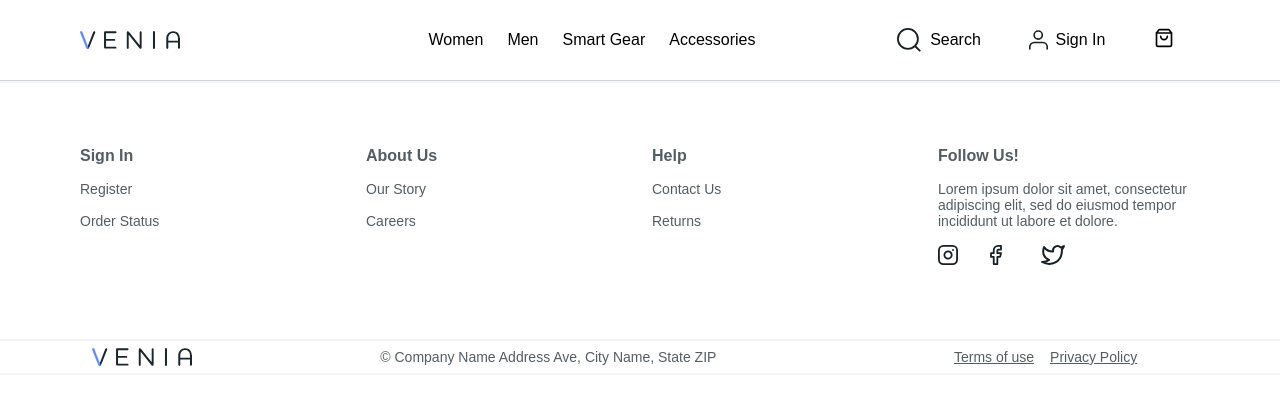
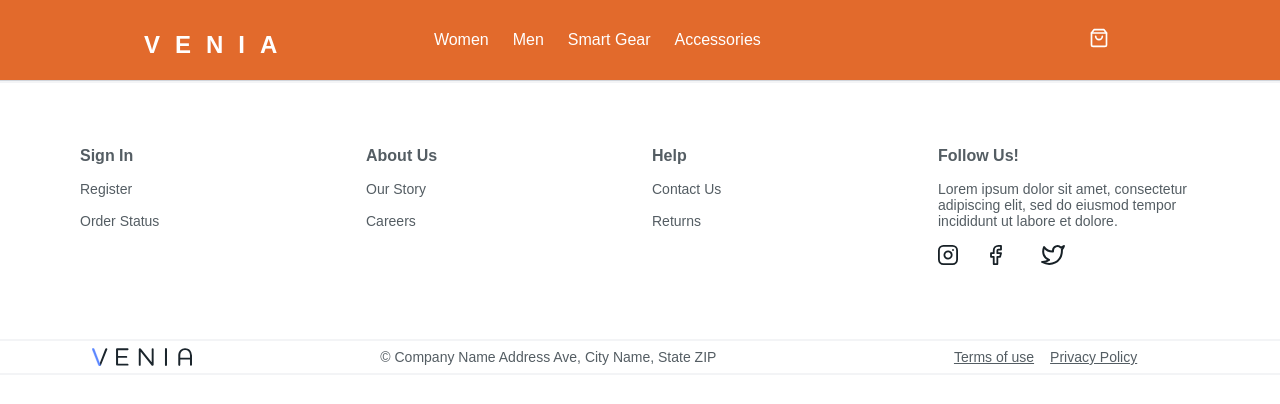
Before and after one commit to Sharmasachinn/Final-project, a React (Create React App) app: page / in a window 1280 px wide. Shown: the top 404 px of the page. Built offline with nearby package versions, Linux system fonts and the light colour scheme; a web font is replaced by a local one.

Commit message:
bannerheader_commit

```diff
--- a/src/component/banner/Banner.js
+++ b/src/component/banner/Banner.js
@@ -1,6 +1,6 @@
 import React from 'react';
 import "./Banner.scss";
-import banner from "../../assets/images/banner.png";
+import bannerwide from "../../assets/images/bannerwide.PNG";
 export const Banner = () => {
   return (
       <section className='banner'>
@@ -10,7 +10,7 @@ export const Banner = () => {
           <div className='banner-border'></div>
         </div>
         <div className='banner-img'>
-          <img src={banner} alt='banner'/>
+          <img src={bannerwide} alt='banner'/>
         </div>
         </div>
       </section>
--- a/src/component/banner/Banner.scss
+++ b/src/component/banner/Banner.scss
@@ -1,13 +1,12 @@
 @import "../../scss/mixin";
 .banner {
   width: 100%;
-  margin-top: 33px;
   @include mobile {
     margin: 0;
   }
   .banner-content {
     display: flex;
-    width: 88%;
+    width: 100%;
     max-width: 1440px;
     margin: 0 auto;
     @include mobile {
@@ -20,7 +19,7 @@
       flex-direction: column;
       justify-content: center;
       margin: 0px;
-      height: 352px;
+      height: 300px;
       padding: 5rem;
       text-align: center;
       width: 100%;
@@ -80,7 +79,7 @@
         height: 193px;
       }
       img{
-        height: 320px;
+        height: 270px;
       }
     }
   }
--- a/src/component/header/Header.js
+++ b/src/component/header/Header.js
@@ -14,11 +14,12 @@ const Header = (props) => {
       <header className="header">
         <section className="header-content lg_px-8 column-gap">
           <div className="header-icon">
+            {/* <h4>VENIA</h4> */}
             <img src={barIcon} alt="bar" onClick={handleClicked} />
 
           </div>
 
-          <Link to="aem-react/"><div className="header-logo"></div></Link>
+          <Link to="aem-react/"><div className="header-logo"><h2>VENIA</h2></div></Link>
           <nav className="header-menu">
             <Link to="aem-react/"><div className="header-menu-title">Women</div></Link>
             <Link to="aem-react/"><div className="header-menu-title">Men</div></Link>
@@ -26,7 +27,7 @@ const Header = (props) => {
             <Link to="aem-react/"><div className="header-menu-title">Accessories</div></Link>
           </nav>
           <div className="header-secondary">
-            <div className="right-nav">
+            {/* <div className="right-nav">
             <span className="icon-search"></span>
               <Link to="aem-react/">
               <span className="search">Search</span>
@@ -36,7 +37,7 @@ const Header = (props) => {
             <div className="right-nav">
               <span className="icon-signIn"></span>
               <Link to="aem-react/"><span className="signIn">Sign In</span></Link>
-            </div>
+            </div> */}
             <div className="right-nav">
               <Link to="aem-react/cart">
                 <span className="icon-busket">
--- a/src/component/header/header.scss
+++ b/src/component/header/header.scss
@@ -2,7 +2,7 @@
 @import "../../scss/mixin";
 .header {
   border-bottom: 1px solid rgba(209, 213, 219);
-  background-color: rgba(255, 255, 255, 1);
+  background-color: #E26A2C;
   justify-content: center;
   grid-auto-columns: minmax(0, 1fr);
   width: 100%;
@@ -11,11 +11,10 @@
   position: sticky;
   display: grid;
   height: auto;
-  background-image: url("../../assets/images/max-width_header.svg");
   overflow: hidden;
   .header-content {
     max-width: 1440px;
-    width: 90%;
+    width: 80%;
     align-content: center;
     align-items: center;
     justify-self: center;
@@ -45,12 +44,16 @@
     }
 
     .header-logo {
+      color: #fff;
+      font-weight: 300px;
+      letter-spacing: 15px;
       position: relative;
       height: 18px;
       width: 102px;
       background-color: transparent;
       display: block;
-      background-image: url(../../assets/images/logo.svg);
+      // background-image: url(../../assets/images/logo.svg);
+
       background-repeat: no-repeat;
       @include mobile {
         grid-column-start: 3;
@@ -65,7 +68,7 @@
         padding: 0 0.75rem 0 0.75rem;
       }
       a {
-        color: #000;
+        color: #fff;
       }
       @include mobile {
         display: none;
@@ -92,7 +95,7 @@
         align-items: center;
         justify-content: center;
         a {
-          color: #000;
+          color: #fff;
         }
         span {
           height: 20px;
@@ -121,6 +124,7 @@
           }
           &.icon-busket {
             background: url(../../assets/images/busket.svg) no-repeat;
+
             background-size: contain;
             position: relative;
             background-position: center;
```
Also changed, not shown: src/assets/images/bannerwide.PNG (added), src/assets/images/busket.svg.
